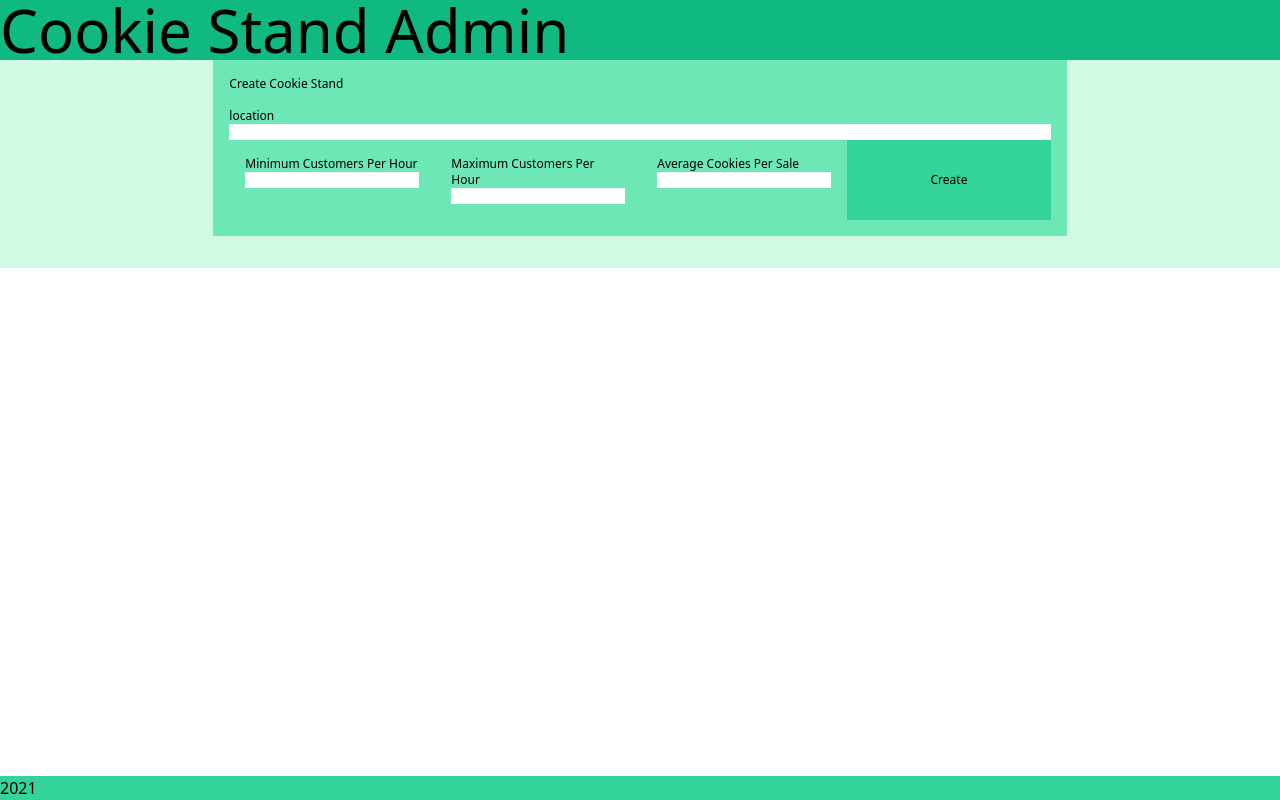
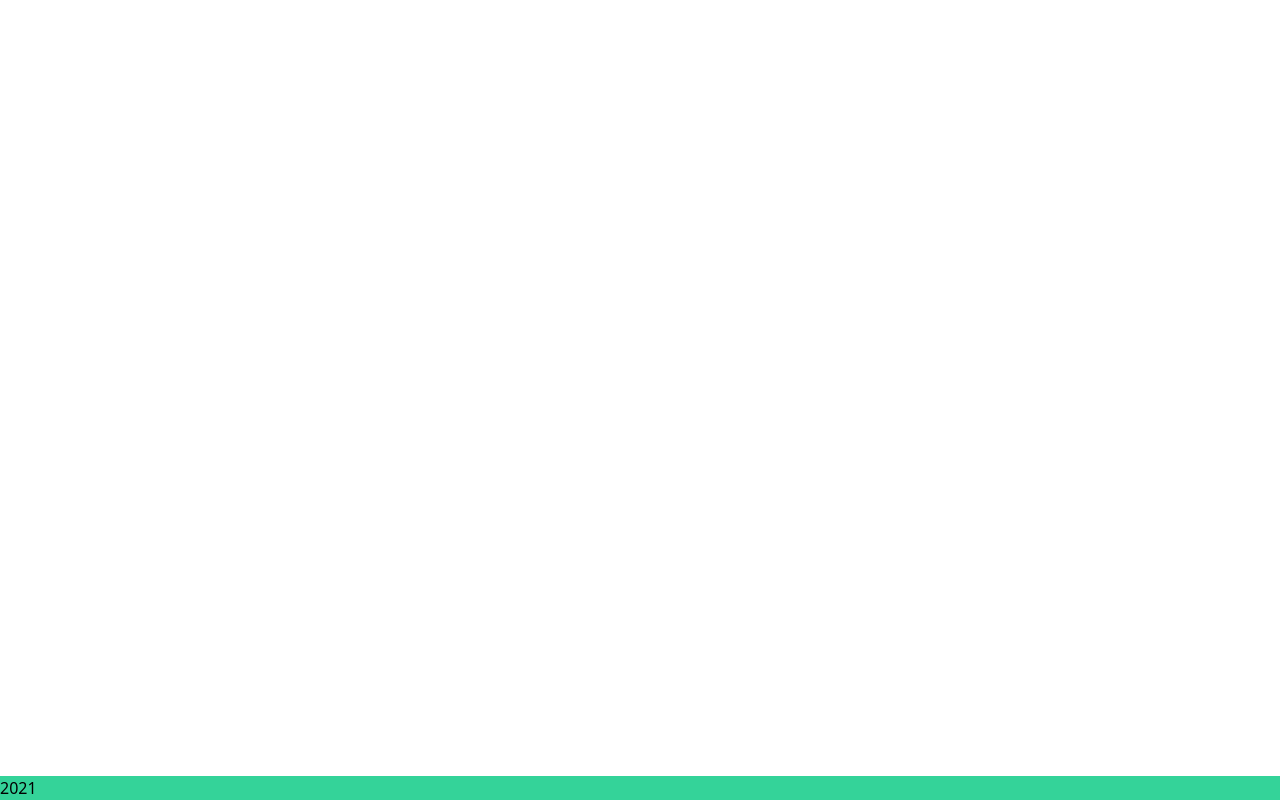
Before and after one commit to Jana998-alt/cookie-stand-admin, a Next.js app: page / in a window 1280 px wide. Built offline with nearby package versions, Linux system fonts and the light colour scheme.

Commit message:
refactor

```diff
--- /dev/null
+++ b/components/CookieStandAdmin.js
@@ -0,0 +1,30 @@
+import React, { Component } from 'react'
+import Head from '../components/Head.js'
+import Footer from '../components/Footer.js'
+
+export default function CookieStandAdmin(props) {
+
+    const potato = "kjbiubu"
+
+        return (
+            <>
+            <h1>Cookie stand admin</h1>
+            {/* <h2>{props.tomato}</h2> */}
+                {/* <Head/>
+                <Footer potato = {potato}/>
+                <Header/>
+
+                <Main/>
+                <CreateForm/>
+                <ReportTable/>
+
+                <Footer/> */}
+
+            </>
+        )
+}
+
+
+
+
+// export default CookieStandAdmin
--- /dev/null
+++ b/components/Footer.js
@@ -0,0 +1,11 @@
+import React, { Component } from 'react'
+
+export default function Footer(props){
+
+    return (
+        <footer className="absolute bottom-0 w-full bg-emerald-400">
+            <p>2021 {props.potato}</p>
+        </footer>
+    )
+
+}
--- /dev/null
+++ b/components/Head.js
@@ -0,0 +1,12 @@
+import React, { Component } from 'react'
+
+export default function Head(props){
+
+        return (
+            <Head>
+                <title>Cookie Stand Admin</title>
+            </Head>
+
+        )
+
+}
--- /dev/null
+++ b/components/Header.js
@@ -0,0 +1,11 @@
+import React, { Component } from 'react'
+
+export default function Header(){
+
+        return (
+            <div>
+                <h2>header</h2>
+            </div>
+        )
+
+}
--- a/pages/api/hello.js
+++ /dev/null
@@ -1,5 +0,0 @@
-// Next.js API route support: https://nextjs.org/docs/api-routes/introduction
-
-export default function helloAPI(req, res) {
-  res.status(200).json({ name: 'John Doe' })
-}
--- a/pages/index.js
+++ b/pages/index.js
@@ -1,5 +1,8 @@
-import Head from 'next/head'
 import React, {useState} from 'react'
+import CookieStandAdmin from '../components/CookieStandAdmin.js'
+import Head from '../components/Head.js'
+import Footer from '../components/Footer.js'
+import Header from '../components/Header.js'
 
 export default function Home() {
   const[cookies, setCookies]  = useState('')
@@ -17,58 +20,72 @@ export default function Home() {
 
   }
 
+  const potato = "I'll call you my rose"
   return (
+    // <Footer/>
     <div className="bg-emerald-100">
-      <Head>
-        <title>Cookie Stand Admin</title>
-      </Head>
-      <header className="flex bg-emerald-500 text-6xl">
-        <h1>Cookie Stand Admin</h1>
-      </header>
+      {/* <CookieStandAdmin/> */}
+      {/* <Head/> */}
+      <Footer/>
+    {/* <Header/>
 
-      <main className="bg-emerald-100">
+    <Main/>
+    <CreateForm/>
+    <ReportTable/>
 
-        <form type="submit" className="bg-emerald-300 text-xs w-2/3 mx-auto p-4" onSubmit={createCookiesHandler}>
-          <h2>Create Cookie Stand</h2>
-          <br/>
-          <div className="flex-auto w-full">
-          <label>location</label>
-          <input type = "text" className="flex-auto w-full" name='location'></input>
-          </div>
+    <Footer/> */}
+    </div>
+    // <div className="bg-emerald-100">
 
-          <div className="flex ">
-            <div className="p-4">
-            <label>Minimum Customers Per Hour</label>
-            <br/>
-            <input type = "number" className="flex-auto" name='min'></input>
-            </div>
 
-            <div className="p-4">
-            <label>Maximum Customers Per Hour</label>
-            <br/>
-            <input type = "number" className="flex-auto" name='max'></input>
-            </div>
+    //   <header className="flex bg-emerald-500 text-6xl">
+    //     <h1>Cookie Stand Admin</h1>
+    //   </header>
 
-            <div className="p-4">
-            <label>Average Cookies Per Sale</label>
-            <br/>
-            <input type = "number" className="flex-auto" name='avg' step="any"></input>
-            </div>
+    //   <main className="bg-emerald-100">
 
-            <button className="p-4 bg-emerald-400 w-1/4">Create</button>
-          </div>
+    //     <form type="submit" className="bg-emerald-300 text-xs w-2/3 mx-auto p-4" onSubmit={createCookiesHandler}>
+    //       <h2>Create Cookie Stand</h2>
+    //       <br/>
+    //       <div className="flex-auto w-full">
+    //       <label>location</label>
+    //       <input type = "text" className="flex-auto w-full" name='location'></input>
+    //       </div>
 
-        </form>
+    //       <div className="flex ">
+    //         <div className="p-4">
+    //         <label>Minimum Customers Per Hour</label>
+    //         <br/>
+    //         <input type = "number" className="flex-auto" name='min'></input>
+    //         </div>
 
-        <div class="w-2/3 p-4 flex-auto mx-auto" >
-          <p>{cookies}</p>
-        </div>
+    //         <div className="p-4">
+    //         <label>Maximum Customers Per Hour</label>
+    //         <br/>
+    //         <input type = "number" className="flex-auto" name='max'></input>
+    //         </div>
 
-      </main>
+    //         <div className="p-4">
+    //         <label>Average Cookies Per Sale</label>
+    //         <br/>
+    //         <input type = "number" className="flex-auto" name='avg' step="any"></input>
+    //         </div>
 
-      <footer className="absolute bottom-0 w-full bg-emerald-400">
-        <p>2021</p>
-      </footer>
-    </div>
+    //         <button className="p-4 bg-emerald-400 w-1/4">Create</button>
+    //       </div>
+
+    //     </form>
+
+    //     <div class="w-2/3 p-4 flex-auto mx-auto" >
+    //       <p>{cookies}</p>
+    //     </div>
+
+    //   </main>
+
+    //   <footer className="absolute bottom-0 w-full bg-emerald-400">
+    //     <p>2021</p>
+    //   </footer>
+    // </div>
   )
+
 }
```
Also changed, not shown: components/main.js (added, +12 -0 lines), components/CreateForm.js (added), components/ReportTable.js (added).
